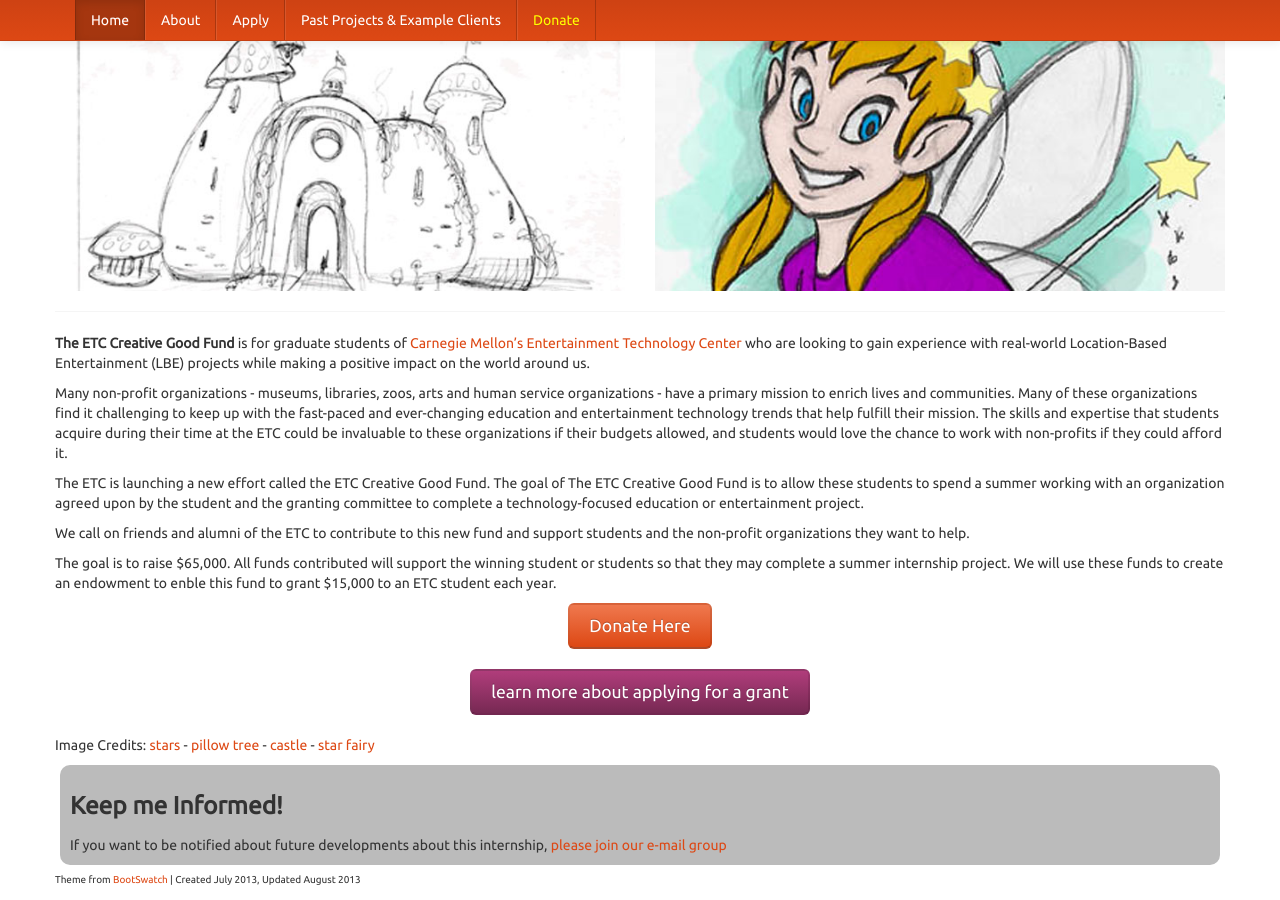
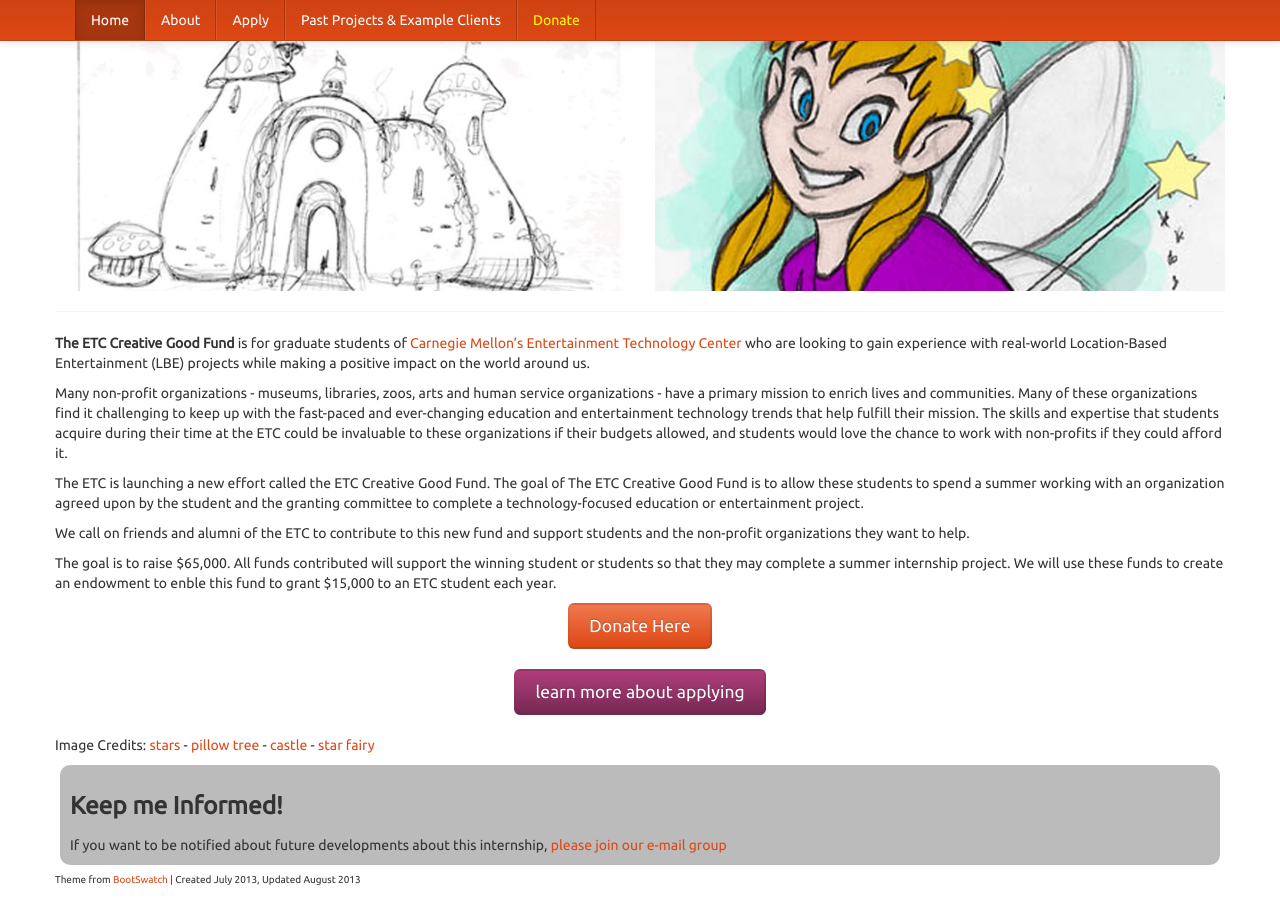
Before and after one commit to evantahler/lbe-internship.com, a Jekyll site: the page built from index.md, in a window 1280 px wide and 900 px high, scrolled down 680 px. Built offline with Jekyll 4.4.1, drawn with Linux system fonts in a browser that asks for light colours.

Commit message:
smaller application button so mobile doesn't freak out

```diff
--- a/index.md
+++ b/index.md
@@ -38,7 +38,7 @@ The goal is to raise $65,000.  All funds contributed will support the winning st
     <button onclick="window.location='/pages/donate.html'" class="btn-primary btn-large">Donate Here</button>
     <br />
     <br />
-    <button onclick="window.location='/pages/apply.html'" class="btn-info btn-large">learn more about applying for a grant</button>
+    <button onclick="window.location='/pages/apply.html'" class="btn-info btn-large">learn more about applying</button>
   </div>
   <br><br>
 </div>
```
